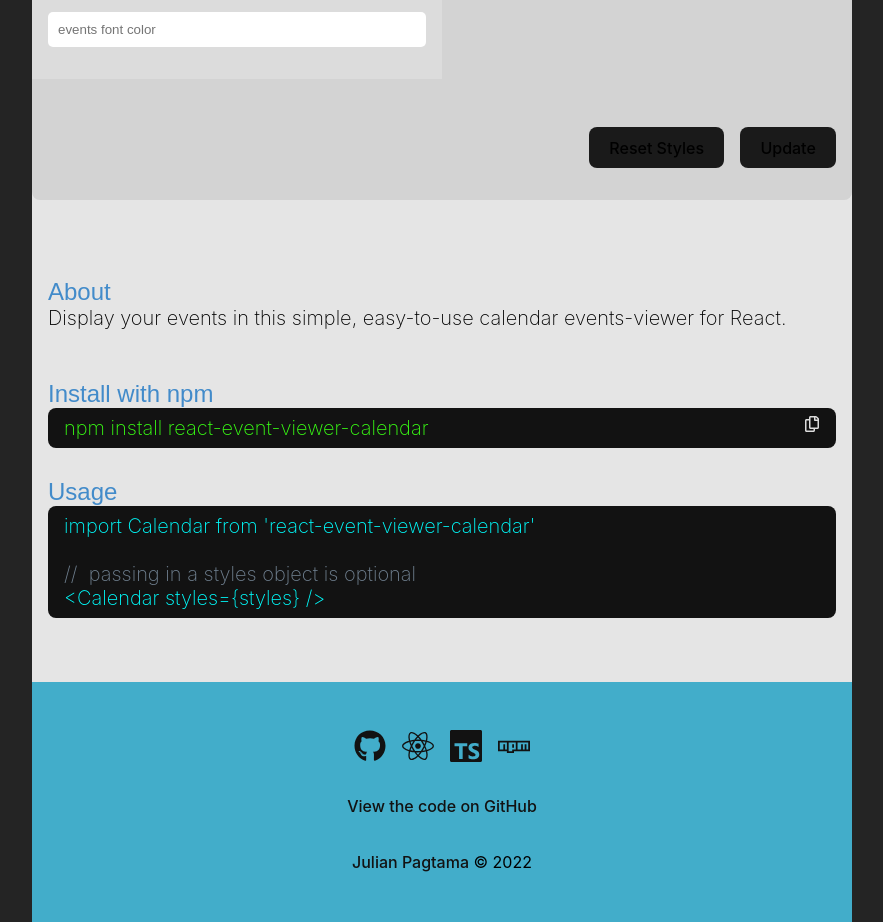
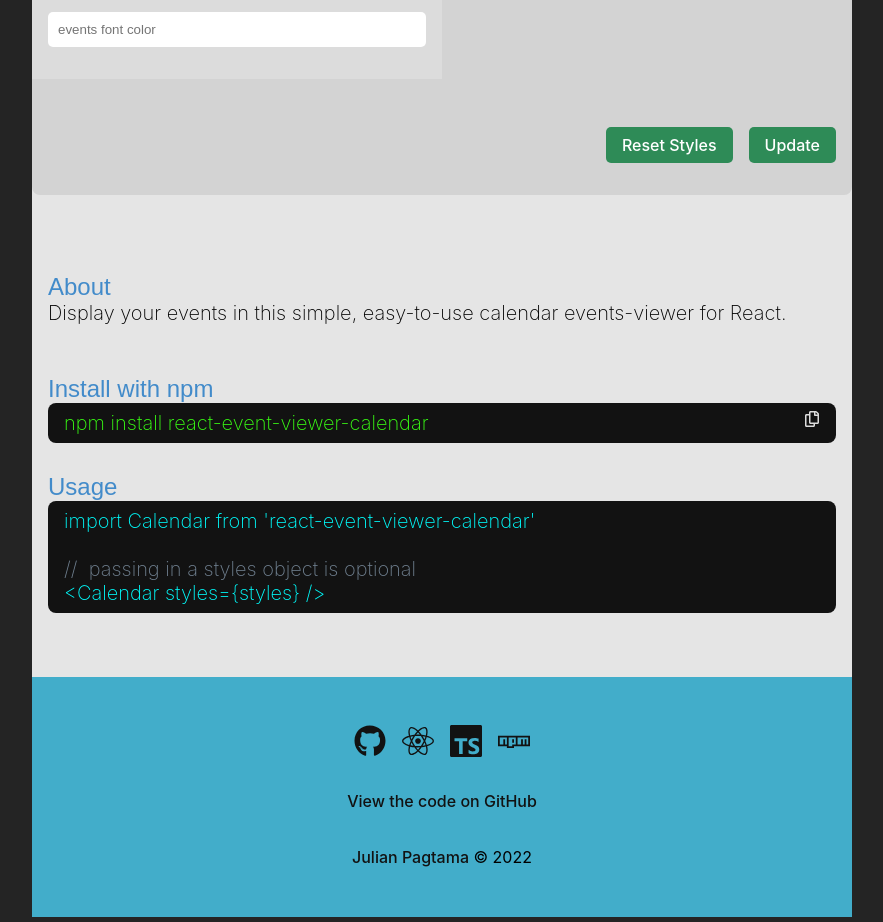
Before and after one commit to jpagtama/react-event-viewer-calendar-demo, a React (Vite) app: page / in a window 1280 px wide. Shown: the part 2124-3046 px from the top of the page, without its empty margins (198-1081 px from the left). Built offline with nearby package versions, Linux system fonts and the light colour scheme.

Commit message:
Style: change button class

```diff
--- a/src/styles/Form.module.css
+++ b/src/styles/Form.module.css
@@ -48,7 +48,7 @@
     width: 100%;
 }
 
-.submitButton {
+.button {
     background-color: seagreen;
     color: white;
     font-size: 1em;
```
